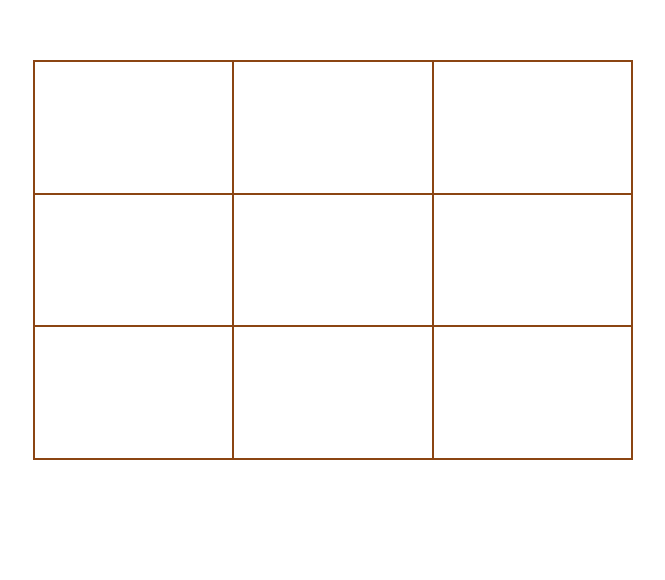
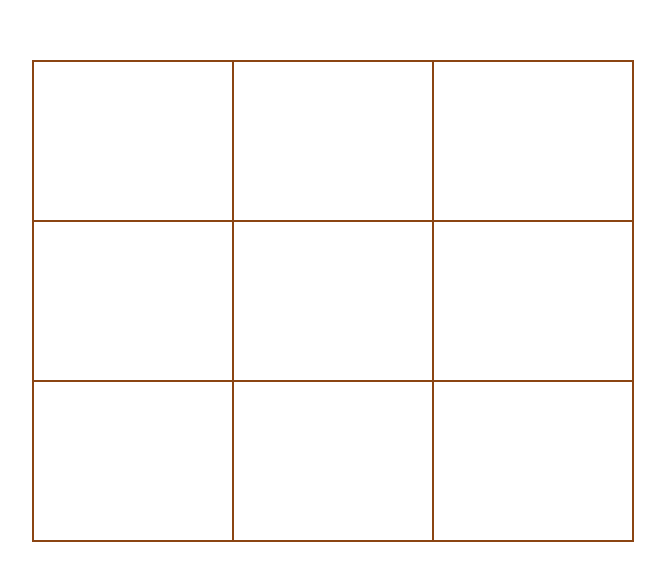
Before and after one commit to emeibech/tictactoe, a plain HTML site: page index.html in a window 1280 px wide. Shown: the part 140-720 px from the top of the page, without its empty margins (307-972 px from the left). Drawn offline with Linux system fonts and the light colour scheme.

Commit message:
Adjust font size

```diff
--- a/styles.css
+++ b/styles.css
@@ -14,10 +14,13 @@ body {
     grid-template-columns: repeat(3, 1fr);
     border: 1px solid saddlebrown;
     margin-top: 200px;
-    height: min(600px, 50vh);
-    width: min(600px, 90vw);
 }
 
 .gameboard div {
     border: 1px solid saddlebrown;
+    display: grid;
+    place-items: center;
+    height: min(20vh, 200px);
+    width: min(30vw, 200px);
+    font-size: calc(4rem + 2vw);
 }
```
